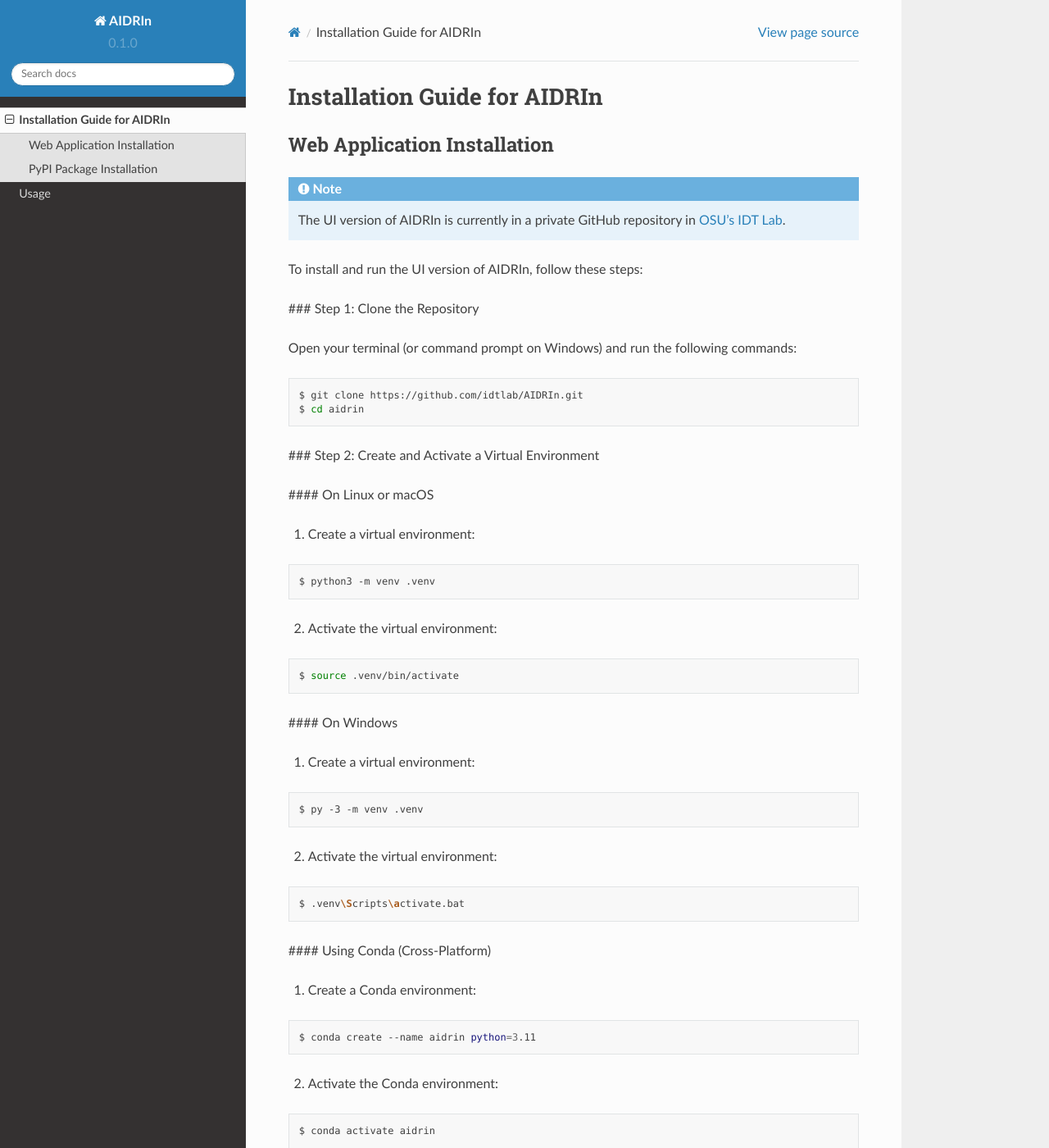
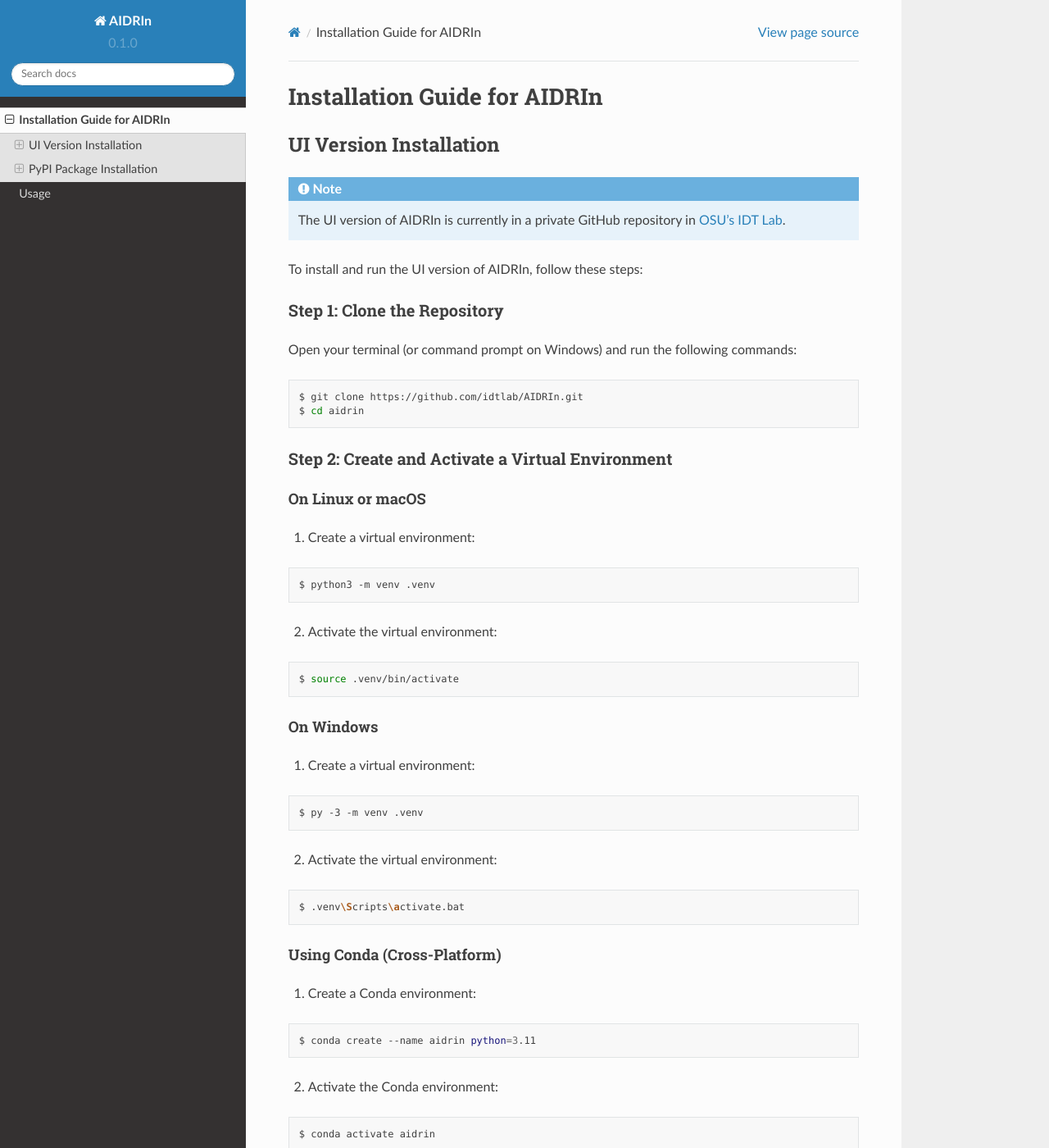
Before and after one commit to kaveenh/aidrin, a Sphinx documentation site: the page built from docs/source/installation.rst, in a window 1280 px wide and 1400 px high. Shown: the whole window at 82% size. Built offline with Sphinx 7.4.7 and the Read the Docs theme 2.0.0, drawn with Linux system fonts in a browser that asks for light colours; some of the changed text lies outside the part shown.

Commit message:
Update installation.rst

```diff
--- a/docs/source/installation.rst
+++ b/docs/source/installation.rst
@@ -3,8 +3,8 @@
 
 .. _installation:
 
-Web Application Installation
-----------------------------
+UI Version Installation
+-----------------------
 
 .. note::
 
@@ -12,7 +12,8 @@
 
 To install and run the UI version of AIDRIn, follow these steps:
 
-### Step 1: Clone the Repository
+Step 1: Clone the Repository
+~~~~~~~~~~~~~~~~~~~~~~~~~~~~
 
 Open your terminal (or command prompt on Windows) and run the following commands:
 
@@ -21,9 +22,11 @@
     $ git clone https://github.com/idtlab/AIDRIn.git
     $ cd aidrin
 
-### Step 2: Create and Activate a Virtual Environment
+Step 2: Create and Activate a Virtual Environment
+~~~~~~~~~~~~~~~~~~~~~~~~~~~~~~~~~~~~~~~~~~~~~~~~~
 
-#### On Linux or macOS
+On Linux or macOS
+^^^^^^^^^^^^^^^^^
 
 1. Create a virtual environment:
 
@@ -37,7 +40,8 @@
 
     $ source .venv/bin/activate
 
-#### On Windows
+On Windows
+^^^^^^^^^^
 
 1. Create a virtual environment:
 
@@ -51,7 +55,8 @@
 
     $ .venv\Scripts\activate.bat
 
-#### Using Conda (Cross-Platform)
+Using Conda (Cross-Platform)
+^^^^^^^^^^^^^^^^^^^^^^^^^^^^
 
 1. Create a Conda environment:
 
@@ -65,7 +70,8 @@
 
     $ conda activate aidrin
 
-### Step 3: Install AIDRIn Dependencies
+Step 3: Install AIDRIn Dependencies
+~~~~~~~~~~~~~~~~~~~~~~~~~~~~~~~~~~~
 
 Inside the activated environment, install the dependencies:
 
@@ -73,7 +79,8 @@
 
     $ pip install -e .
 
-### Step 4: Run the Application
+Step 4: Run the Application
+~~~~~~~~~~~~~~~~~~~~~~~~~~~
 
 Start the application using Flask:
 
@@ -88,9 +95,11 @@
 
 To install and use the PyPI package version of AIDRIn, follow these steps:
 
-### Step 1: Create and Activate a Virtual Environment
+Step 1: Create and Activate a Virtual Environment
+~~~~~~~~~~~~~~~~~~~~~~~~~~~~~~~~~~~~~~~~~~~~~~~~~
 
-#### On Linux or macOS
+On Linux or macOS
+^^^^^^^^^^^^^^^^^
 
 1. Create a virtual environment:
 
@@ -104,7 +113,8 @@
 
     $ source .venv/bin/activate
 
-#### On Windows
+On Windows
+^^^^^^^^^^
 
 1. Create a virtual environment:
 
@@ -118,7 +128,8 @@
 
     $ .venv\Scripts\activate.bat
 
-#### Using Conda (Cross-Platform)
+Using Conda (Cross-Platform)
+^^^^^^^^^^^^^^^^^^^^^^^^^^^^
 
 1. Create a Conda environment:
 
@@ -132,7 +143,8 @@
 
     $ conda activate aidrin
 
-### Step 2: Install AIDRIn from PyPI
+Step 2: Install AIDRIn from PyPI
+~~~~~~~~~~~~~~~~~~~~~~~~~~~~~~~~
 
 Install the AIDRIn package from PyPI:
 
```
